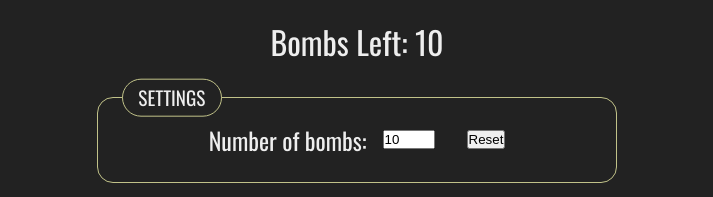
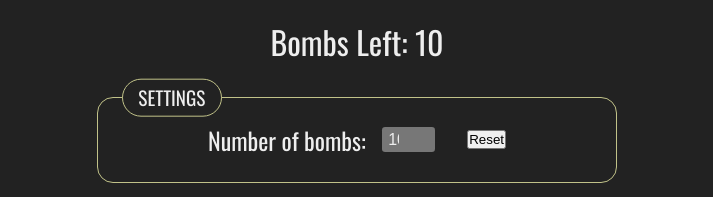
Before and after one commit to Tjklimoski/bombsniffer, a React (Vite) app: page / in a window 1280 px wide. Shown: the top 197 px of the page, without its empty margins (283-996 px from the left). Built offline with nearby package versions, Linux system fonts and the light colour scheme.

Commit message:
Style input element

```diff
--- a/src/index.css
+++ b/src/index.css
@@ -81,6 +81,20 @@ body {
   gap: 1rem;
 }
 
+.bomb-counter-input {
+  border: none;
+  background-color: #777;
+  color: #eee;
+  font-size: 1rem;
+  padding: 0.2rem 0 0.2rem 0.4rem;
+  border-radius: 0.2rem;
+  width: 6ch;
+}
+
+.bomb-counter-input:focus {
+  outline: 2px solid var(--accent);
+}
+
 .board {
   background-color: #555;
   aspect-ratio: 1;
```
